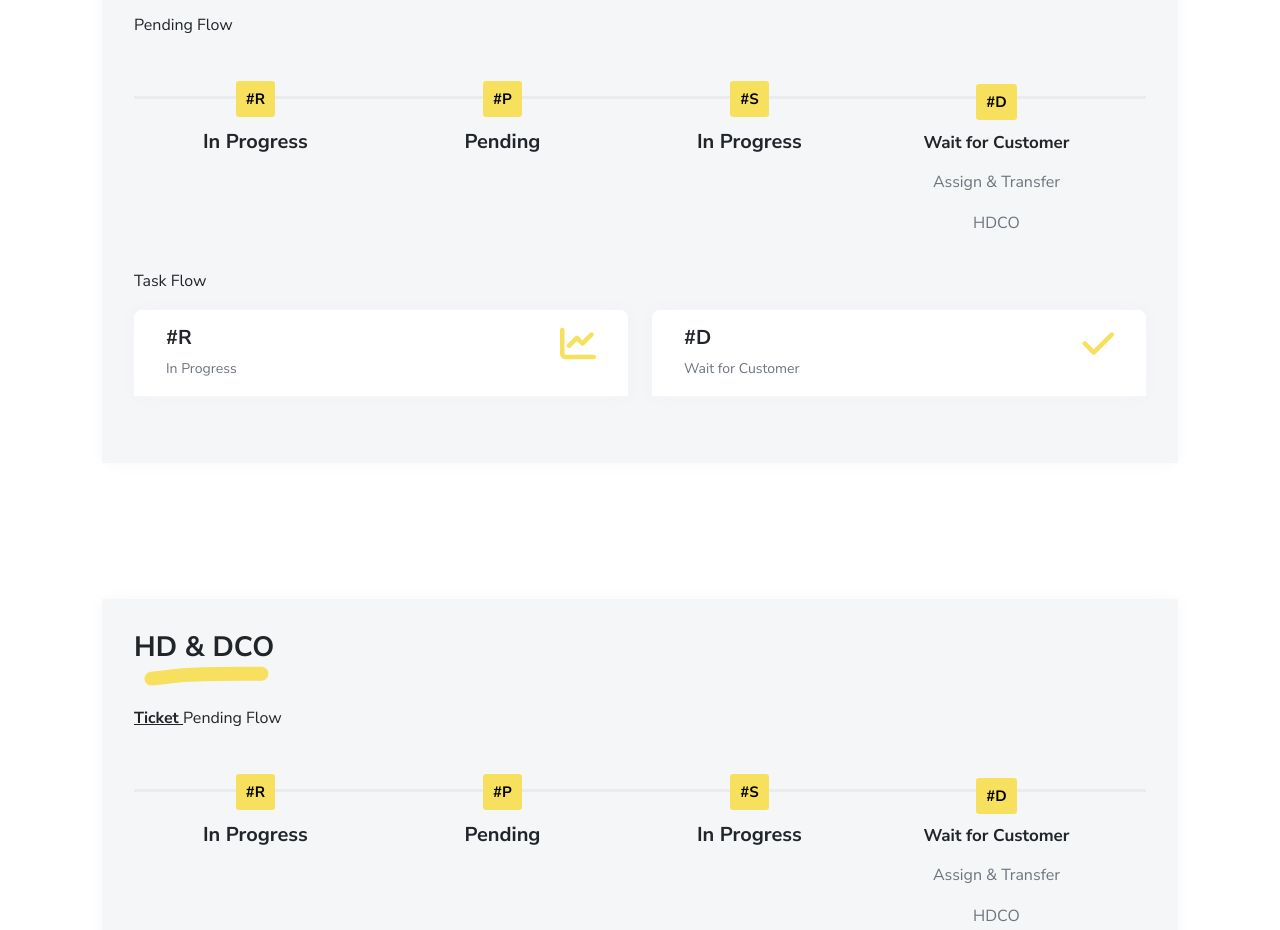
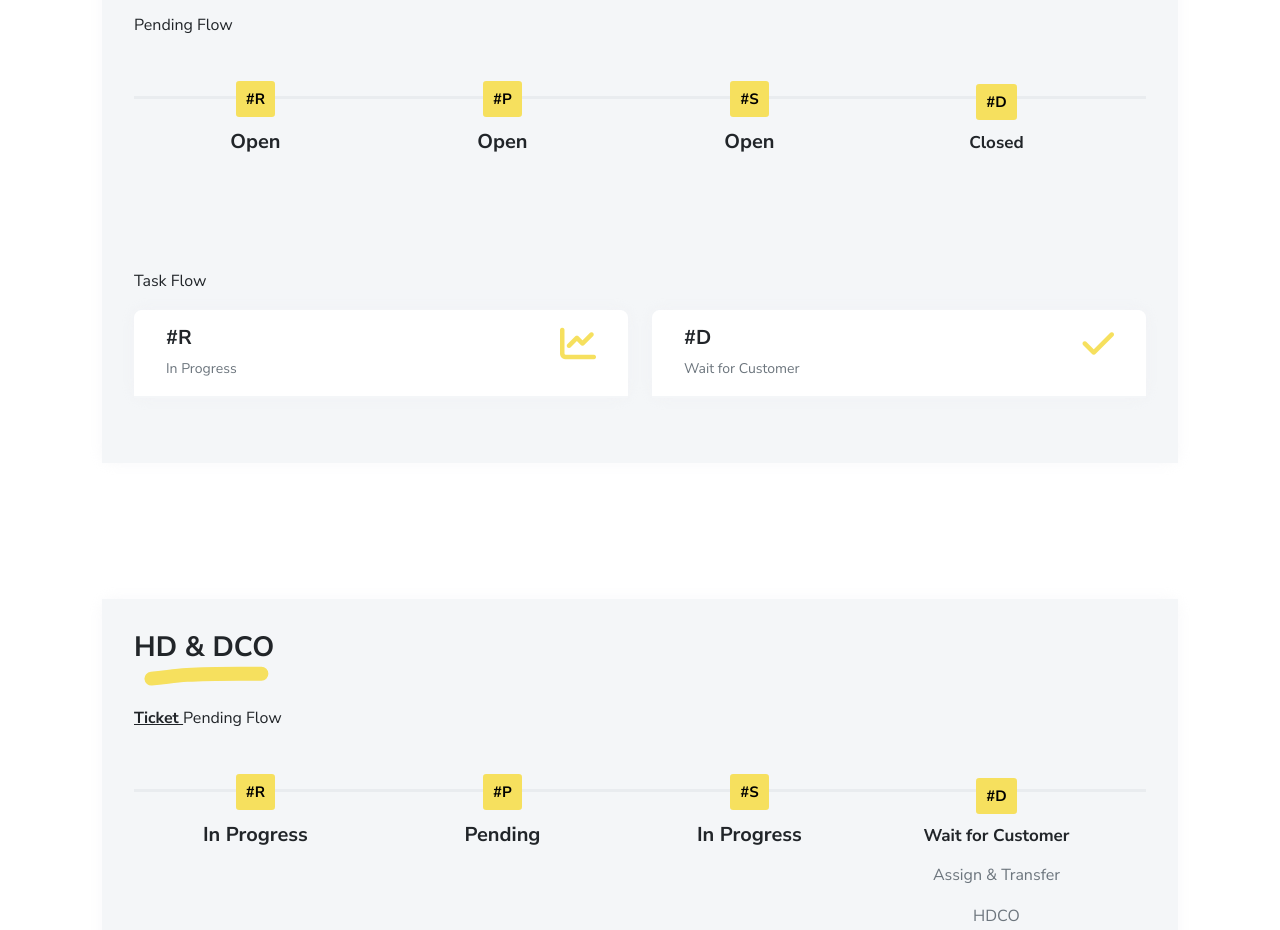
Before and after one commit to muhamadfiqhan/elitery1.github.io, a plain HTML site: page index.html in a window 1280 px wide. Shown: the part 1049-1979 px from the top of the page. Drawn offline with Linux system fonts and the light colour scheme.

Commit message:
Update index.html

```diff
--- a/index.html
+++ b/index.html
@@ -162,7 +162,7 @@
                   <li class="list-inline-item event-list">
                     <div class="px-4">
                       <div class="btn btn-primary btn-sm">#R</div>
-                      <h5 class="font-size-16">In Progress</h5>
+                      <h5 class="font-size-16">Open</h5>
                       <p class="text-muted">&nbsp;</p>
                       <p class="text-muted">&nbsp;</p>
                       <div></div>
@@ -172,7 +172,7 @@
                   <li class="list-inline-item event-list">
                     <div class="px-4">
                       <div class="btn btn-primary btn-sm">#P</div>
-                      <h5 class="font-size-16">Pending</h5>
+                      <h5 class="font-size-16">Open</h5>
                       <p class="text-muted">&nbsp;</p>
                       <p class="text-muted">&nbsp;</p>
                       <div></div>
@@ -181,7 +181,7 @@
                   <li class="list-inline-item event-list">
                     <div class="px-4">
                       <div class="btn btn-primary btn-sm">#S</div>
-                      <h5 class="font-size-16">In Progress</h5>
+                      <h5 class="font-size-16">Open</h5>
                       <p class="text-muted">&nbsp;</p>
                       <p class="text-muted">&nbsp;</p>
                       <div></div>
@@ -190,9 +190,9 @@
                   <li class="list-inline-item event-list" >
                     <div class="px-4">
                       <div class="btn btn-primary btn-sm">#D</div>
-                      <h5 class="font-size-16" style="font-size:17px">Wait for Customer</h5>
-                      <p class="text-muted">Assign & Transfer</p>
-                      <p class="text-muted">HDCO</p>
+                      <h5 class="font-size-16" style="font-size:17px">Closed</h5>
+                      <p class="text-muted">&nbsp;</p>
+                      <p class="text-muted">&nbsp;</p>
                       <div></div>
                     </div>
                   </li>
```
